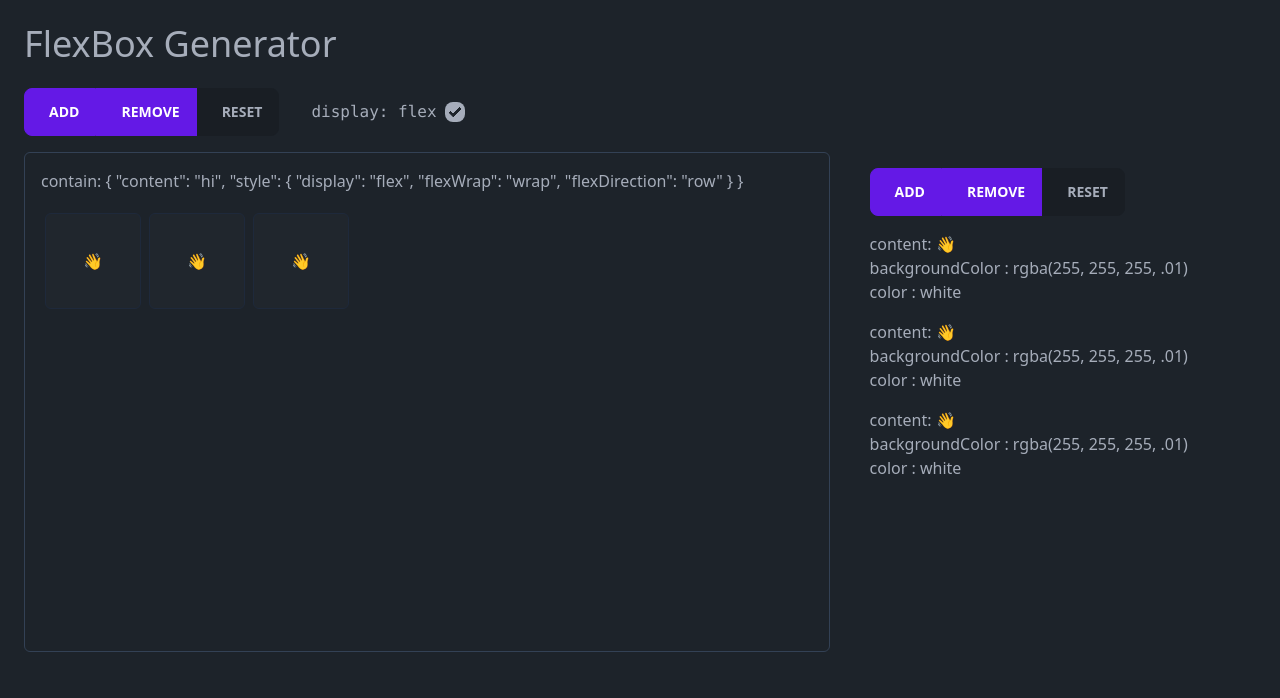
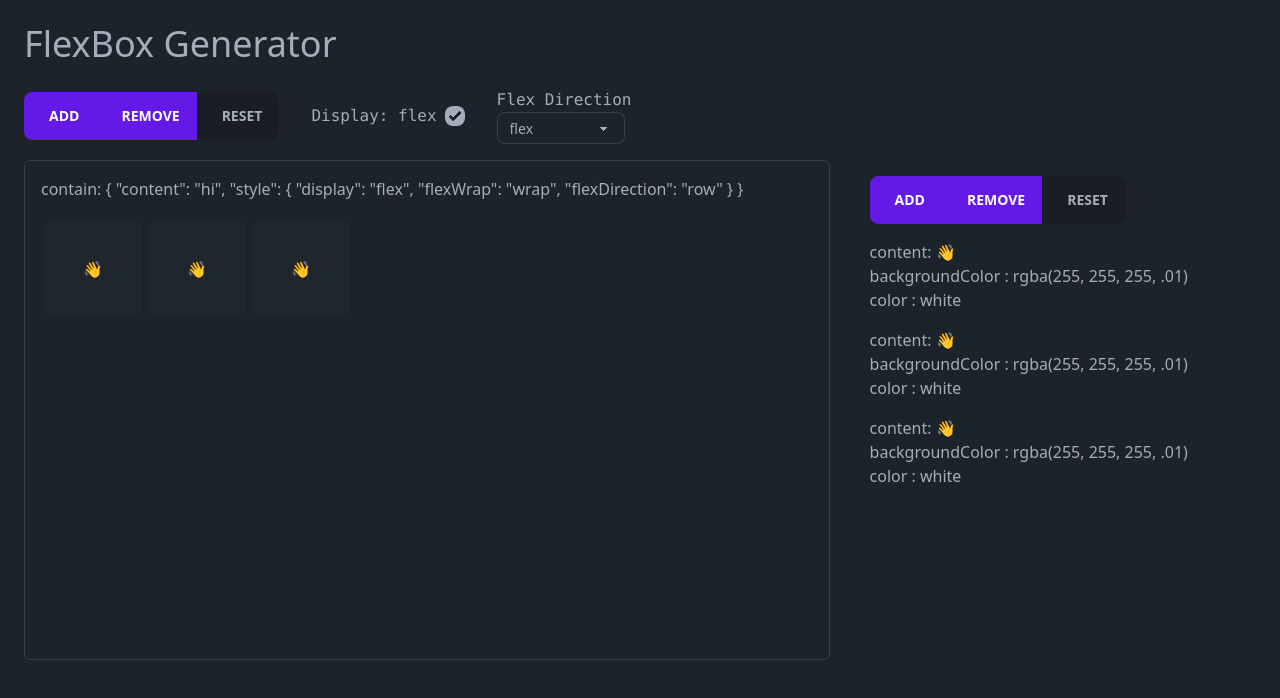
Before and after one commit to seangravener/FlexBoxGenerator, an Angular app: page / in a window 1280 px wide. Shown: the top 698 px of the page. Built offline with nearby package versions, Linux system fonts and the light colour scheme.

Commit message:
Add dropdown

```diff
--- a/src/app/flex-box-generator/components/app-toolbar/flex-container-toolset/flex-container-toolset.component.html
+++ b/src/app/flex-box-generator/components/app-toolbar/flex-container-toolset/flex-container-toolset.component.html
@@ -1,15 +1,18 @@
-<div
-  *ngIf="flexContainer$ | async as flexContainer"
-  class="flex items-center gap-8"
->
+<div *ngIf="flexContainer$ | async as flexContainer" class="flex items-center gap-8">
   <flex-item-actions></flex-item-actions>
   <label class="flex items-center gap-2">
-    <code><pre>display: flex</pre></code>
-    <input
-      type="checkbox"
-      [checked]="flexContainer.style?.display === 'flex'"
-      class="checkbox checkbox-sm"
-      (click)="onChangeDisplayMode($event)"
-    />
+    <code><pre>Display: flex</pre></code>
+    <input type="checkbox" [checked]="flexContainer.style?.display === 'flex'" class="checkbox checkbox-sm"
+      (click)="onChangeDisplayMode($event)" />
+  </label>
+
+  <label>
+    <code><pre>Flex Direction</pre></code>
+    <select class="select select-bordered select-sm w-32" (change)="onChangeFlexDisplayMode($event)">
+      <option *ngFor="let option of flexContainerStyleOptions.display" [value]="option"
+        [selected]="option === currentDisplayMode">
+        {{ option }}
+      </option>
+    </select>
   </label>
 </div>
--- a/src/app/flex-box-generator/components/app-toolbar/flex-container-toolset/flex-container-toolset.component.ts
+++ b/src/app/flex-box-generator/components/app-toolbar/flex-container-toolset/flex-container-toolset.component.ts
@@ -20,6 +20,10 @@ export class FlexContainerToolsetComponent {
     return this.flexContainerService.flexContainer;
   }
 
+  get flexContainerStyleOptions() {
+    return this.flexContainerService.flexContainerStyleOptions;
+  }
+
   get currentDisplayMode() {
     return this.flexContainer.style?.display;
   }
@@ -32,6 +36,12 @@ export class FlexContainerToolsetComponent {
     this.flexContainerService.setStyleProps({});
   }
 
+  onChangeFlexDisplayMode(e: any) {
+    this.flexContainerService.setStyleProps({
+      display: e.target.value,
+    });
+  }
+
   onChangeDisplayMode(e: any) {
     this.toggleDisplayMode();
   }
```
